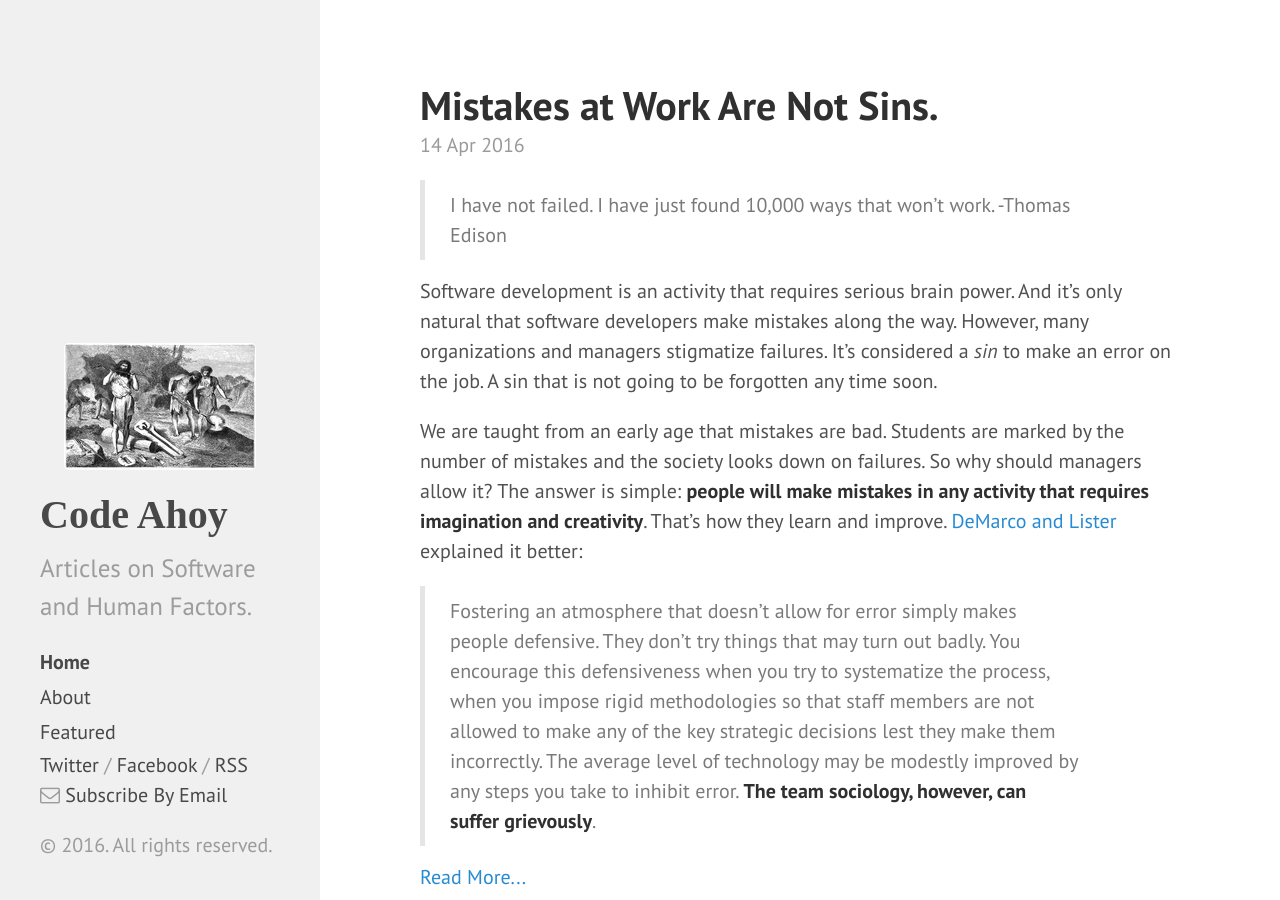
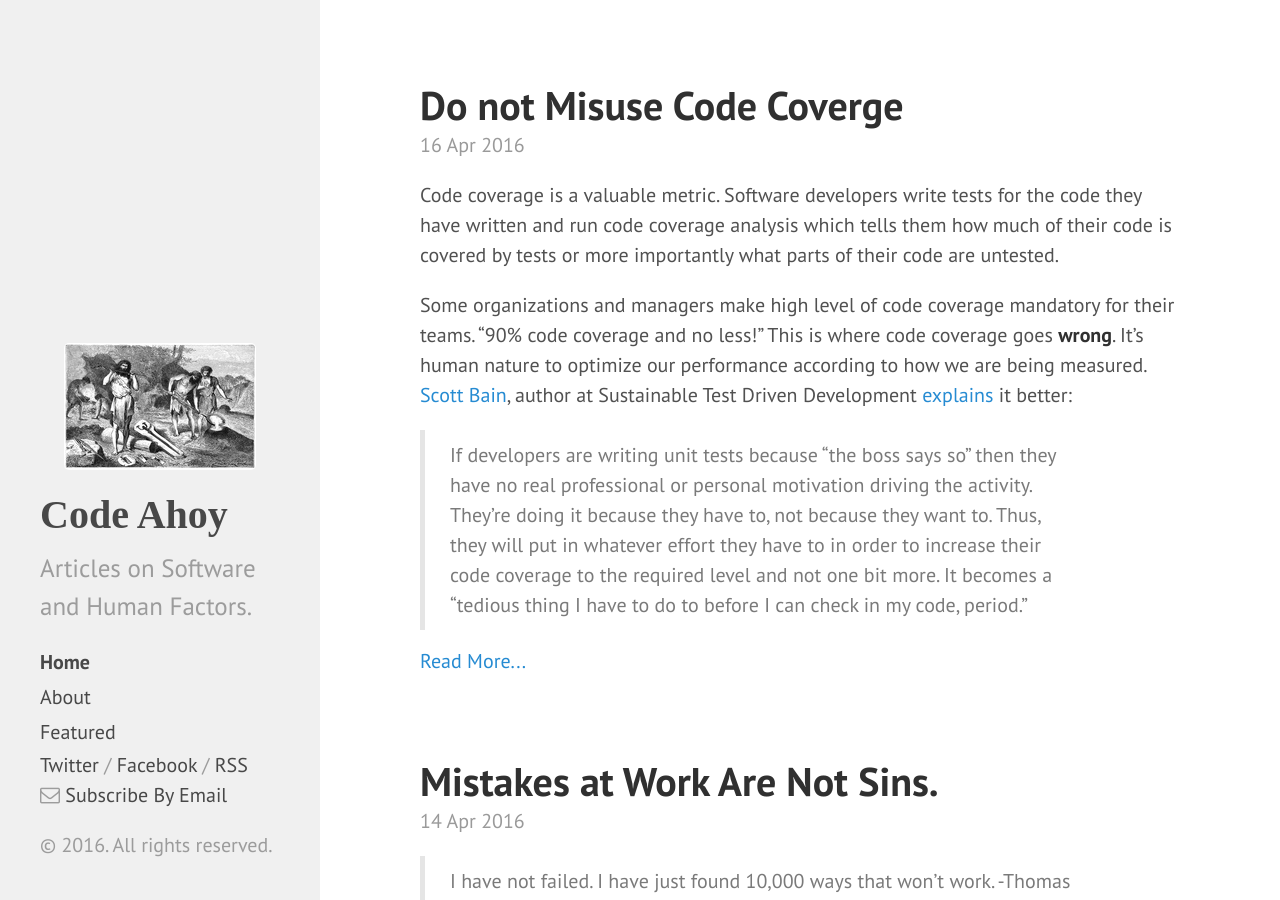
Before and after one commit to talk2viren/umermansoor.github.io, a Jekyll site: the page built from index.html, in a window 1280 px wide and 900 px high. Built offline with Jekyll 4.4.1, drawn with Linux system fonts in a browser that asks for light colours; nearby versions of some CDN libraries; the list of posts is cut into pages by our own code.

Commit message:
Post #4 - Draft

```diff
--- a/_posts/2016-04-14-mistakes-at-work-are-not-sins.md
+++ b/_posts/2016-04-14-mistakes-at-work-are-not-sins.md
@@ -26,7 +26,7 @@ The last sentence is the key: *The team sociology, however, ~~can~~ will suffer
 
 The biggest fear managers have is that mistakes made will cost their company money or damage customer relationship. While this is true, most mistakes made in the workplace don't damage company's reputation. Managers should identify **few** key customer facing areas where mistakes will be catastrophic and put additional oversight and checks in places. Keep this list very short and allow employees the freedom to make mistakes in other areas.
 
-Another common irrational fear is that by allowing mistakes, people will make 'stupid' mistakes. I guess I have have been lucky to have managed very few 'bad apples'. (I could only think of 2 bad employees in the last 4 years.) Majority of software developers are smart, talented and proud people who value quality work, learning and professional development.
+Another common irrational fear is that by allowing mistakes, people will make 'stupid' or 'repeated' mistakes. I guess I have have been lucky to have managed very few 'bad apples'. (I could only think of 2 bad employees in the last 4 years.) Majority of software developers are smart, talented and proud people who value quality work, learning and professional development.
 
 In his autobiography, [Against the Odds](http://www.amazon.com/Against-Odds-Autobiography-Business-Icons/dp/1587990148), James Dyson writes:
 
--- /dev/null
+++ b/_posts/2016-04-16-do-not-misuse-code-coverage.md
@@ -0,0 +1,34 @@
+---
+layout: post
+title: Do not Misuse Code Coverge
+comments: True
+excerpt_separator: <!--more-->
+---
+
+Code coverage is a valuable metric. Software developers write tests for the code they have written and run code coverage analysis which tells them how much of their code is covered by tests or more importantly what parts of their code are untested.
+
+Some organizations and managers make high level of code coverage mandatory for their teams. "90% code coverage and no less!" This is where code coverage goes **wrong**. It’s human nature to optimize our performance according to how we are being measured. [Scott Bain](http://www.netobjectives.com/users/scott-bain), author at Sustainable Test Driven Development [explains](http://www.sustainabletdd.com/2011/12/lies-damned-lies-and-code-coverage.html) it better:
+
+> If developers are writing unit tests because “the boss says so” then they have no real professional or personal motivation driving the activity. They’re doing it because they have to, not because they want to. Thus, they will put in whatever effort they have to in order to increase their code coverage to the required level and not one bit more. It becomes a “tedious thing I have to do to before I can check in my code, period."
+
+<!--more-->
+
+In other words, if coverage is only a target, it could be easily achieved with low quality testing. Good testing require developers to think about the tests they are writing. Forced coverage number takes away that incentive and your team obsesses over the number rather than focusing on the quality, sufficiency and maintainability of tests.
+
+In his excellent article “[How to Misuse Code Coverage](http://www.exampler.com/testing-com/writings/coverage.pdf)”, Brian Marick writes:
+
+> Perhaps this might hint at the answer: when I talk about coverage to organizations that use
+85%, say, as a shipping gate, I sometimes ask how many people have gotten substantially
+higher, perhaps 90%. There's usually a few who have, **but everyone else is clustered right
+around 85%. Are we to believe that those other people just happened to hit 85% and were
+unable to find any other tests worth writing? Or did they write a first set of tests, take their
+coverage results, bang away at the program until they got just over 85%**, and then heave a
+sigh of relief at having finished a not-very-fun job?
+
+## The right way to code coverage
+
+I like the Google [approach](https://docs.google.com/presentation/d/1god5fDDd1aP6PwhPodOnAZSPpD80lqYDrHhuhyD7Tvg/edit#slide=id.g3f5c82004_99_130). They **strive** for 85% code coverage but it is not **“set in stone”** (probably due to the reasons I presented earlier). Expect your team to have high coverage but don't make it a target. Use coverage numbers objectively to improve the quality of tests and the code. Well written tests should have no problem getting 80-90% code coverage. Low coverage numbers ( < 50%) should ring alarm bells and require further investigation.
+
+## Summary
+
+In this post, I talked about code coverage and how making high level code coverage mandatory can be counterproductive. The goal of software testing is not attaining a coverage number. It is to have fewer bugs in production through well thought-out testing.
```
Also changed, not shown: about.md (+2 -2 lines).
